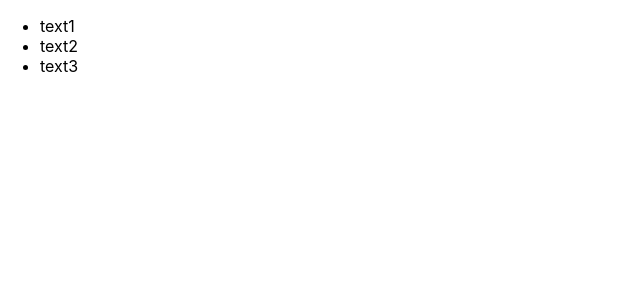
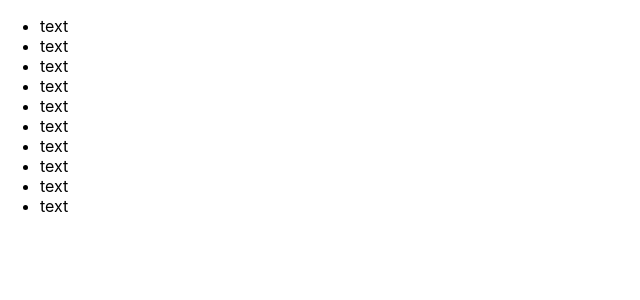
Before and after one commit to NiceBoyClick/uchebny.project, a React (Create React App) app in the folder my-app/: page / in a window 1280 px wide. Shown: the top 300 px of the page, without its empty margins (0-640 px from the left). Built offline with nearby package versions, Linux system fonts and the light colour scheme.

Commit message:
урок 23 (Корректность верстки в React) №1

```diff
--- a/my-app/src/App.js
+++ b/my-app/src/App.js
@@ -1,17 +1,20 @@
 import React from 'react';
 
 function App() {
-    const items = (
-        <>
-            <li>text1</li>
-            <li>text2</li>
-            <li>text3</li>
-        </>
-    );
-
-    return <ul>
-        {items}
-    </ul>
+    return <tbody>
+        <ul>
+            <li>text</li>
+            <li>text</li>
+            <li>text</li>
+            <li>text</li>
+            <li>text</li>
+            <li>text</li>
+            <li>text</li>
+            <li>text</li>
+            <li>text</li>
+            <li>text</li>
+        </ul>
+        </tbody>
 }
 
 export default App;
```
